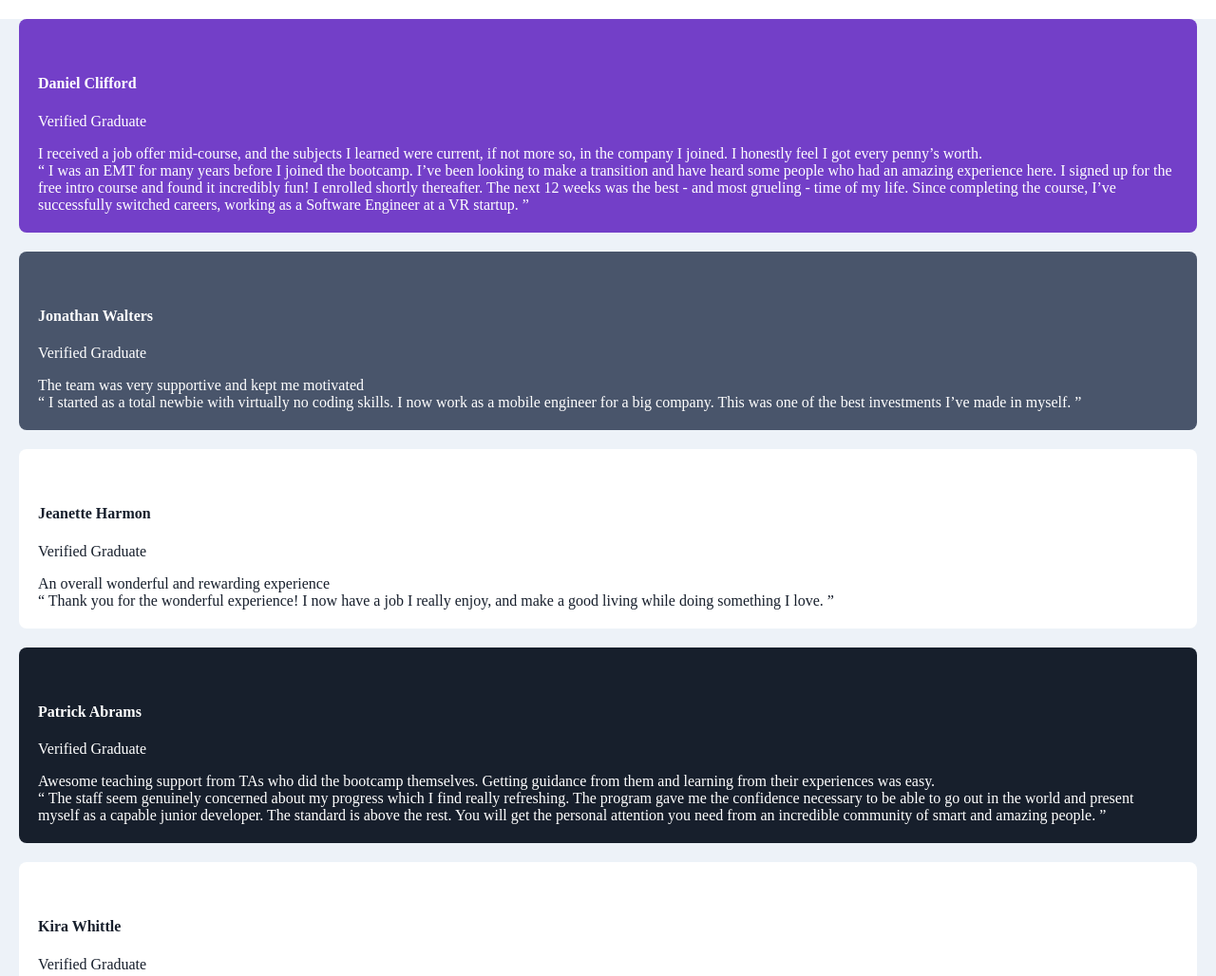
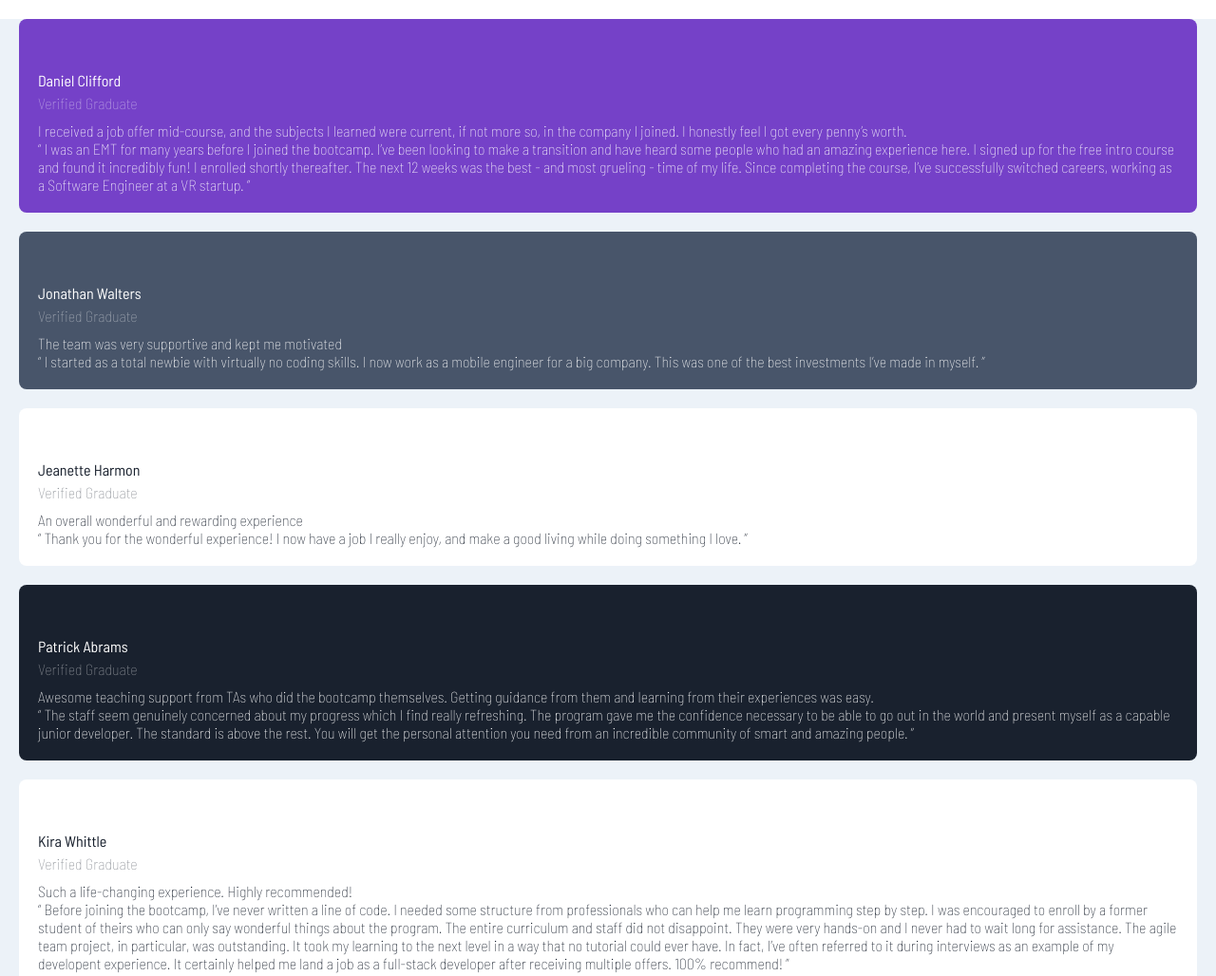
Before and after one commit to quochao170402/frontend-bootcamp, a plain HTML site: page gird-section/index.html in a window 1280 px wide. Shown: the top 1028 px of the page at 95% size. Drawn offline with Linux system fonts and the light colour scheme.

Commit message:
style color

```diff
--- a/gird-section/index.html
+++ b/gird-section/index.html
@@ -5,6 +5,11 @@
     <meta charset="UTF-8">
     <meta name="viewport" content="width=device-width, initial-scale=1.0">
     <link rel="stylesheet" href="style.css">
+    <link rel="preconnect" href="https://fonts.googleapis.com">
+    <link rel="preconnect" href="https://fonts.gstatic.com" crossorigin>
+    <link
+        href="https://fonts.googleapis.com/css2?family=Barlow+Semi+Condensed:ital,wght@0,100;0,200;0,300;0,400;0,500;0,600;0,700;0,800;0,900;1,100;1,200;1,300;1,400;1,500;1,600;1,700;1,800;1,900&display=swap"
+        rel="stylesheet">
     <title>Grid Section</title>
 </head>
 
@@ -14,8 +19,8 @@
             <div class="container daniel">
                 <div class="personal-section">
                     <img src="" alt="" class="avt">
-                    <h4>Daniel Clifford</h4>
-                    <p>Verified Graduate</p>
+                    <p class="name">Daniel Clifford</p>
+                    <p class="graduated">Verified Graduate</p>
                 </div>
                 <div class="title">
                     I received a job offer mid-course, and the subjects I learned were current, if not more so,
@@ -32,8 +37,8 @@
             <div class="container jonathan">
                 <div class="personal-section">
                     <img src="" alt="" class="avt">
-                    <h4>Jonathan Walters</h4>
-                    <p>Verified Graduate</p>
+                    <p class="name">Jonathan Walters</p>
+                    <p class="graduated">Verified Graduate</p>
 
                 </div>
                 <div class="title">
@@ -48,8 +53,8 @@
             <div class="container jeanette">
                 <div class="personal-section">
                     <img src="" alt="" class="avt">
-                    <h4>Jeanette Harmon</h4>
-                    <p>Verified Graduate</p>
+                    <p class="name">Jeanette Harmon</p>
+                    <p class="graduated">Verified Graduate</p>
 
                 </div>
                 <div class="title">
@@ -63,8 +68,8 @@
             <div class="container patrick">
                 <div class="personal-section">
                     <img src="" alt="" class="avt">
-                    <h4>Patrick Abrams</h4>
-                    <p>Verified Graduate</p>
+                    <p class="name">Patrick Abrams</p>
+                    <p class="graduated">Verified Graduate</p>
 
                 </div>
                 <div class="title">
@@ -83,8 +88,8 @@
             <div class="container kira">
                 <div class="personal-section">
                     <img src="" alt="" class="avt">
-                    <h4>Kira Whittle</h4>
-                    <p>Verified Graduate</p>
+                    <p class="name">Kira Whittle</p>
+                    <p class="graduated">Verified Graduate</p>
 
                 </div>
                 <div class="title">
--- a/gird-section/style.css
+++ b/gird-section/style.css
@@ -1,8 +1,8 @@
 :root {
-  --daniel-background: #733fc8;
-  --jonathan-background: #49556b;
+  --daniel-background: #7541c8;
+  --jonathan-background: #48556a;
   --jeanette-background: #ffffff;
-  --patrick-background: #171f2c;
+  --patrick-background: #19212e;
   --kira-background: #ffffff;
 }
 
@@ -10,6 +10,9 @@ body {
   margin: 0;
   padding: 0;
   box-sizing: border-box;
+  font-family: "Barlow Semi Condensed", sans-serif;
+  font-weight: 100;
+  font-style: normal;
 }
 
 *,
@@ -19,15 +22,29 @@ body {
 }
 
 .main {
-  background-color: #edf2f8;
+  background-color: #ecf2f8;
 }
 
 .container {
   margin: 20px;
   border-radius: 8px;
   padding: 20px;
+}
 
-  /* width: 300px; */
+.personal-section {
+  margin-bottom: 10px;
+}
+
+.name {
+  font-weight: bolder;
+  margin-bottom: 5px;
+  padding: 0;
+}
+
+.graduated {
+  opacity: 0.5;
+  margin: 0;
+  padding: 0;
 }
 
 .left-section {
```
